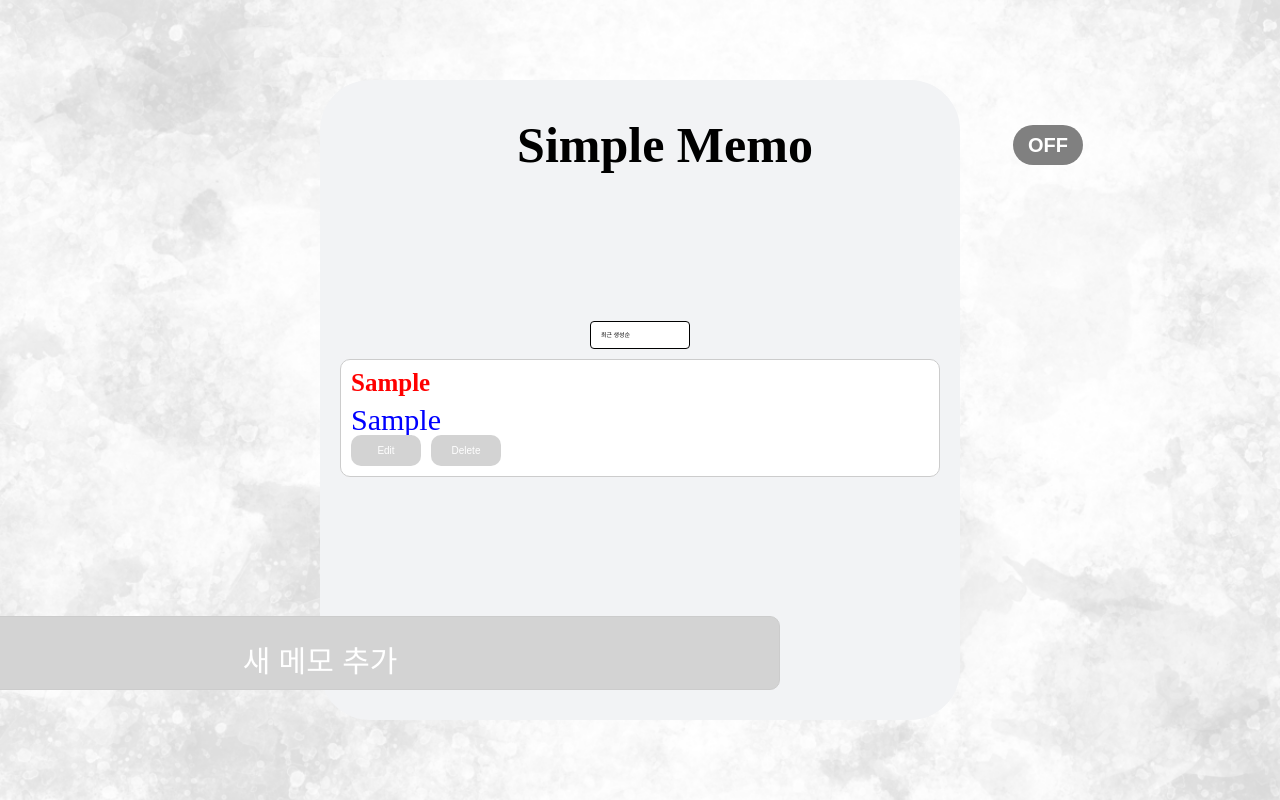
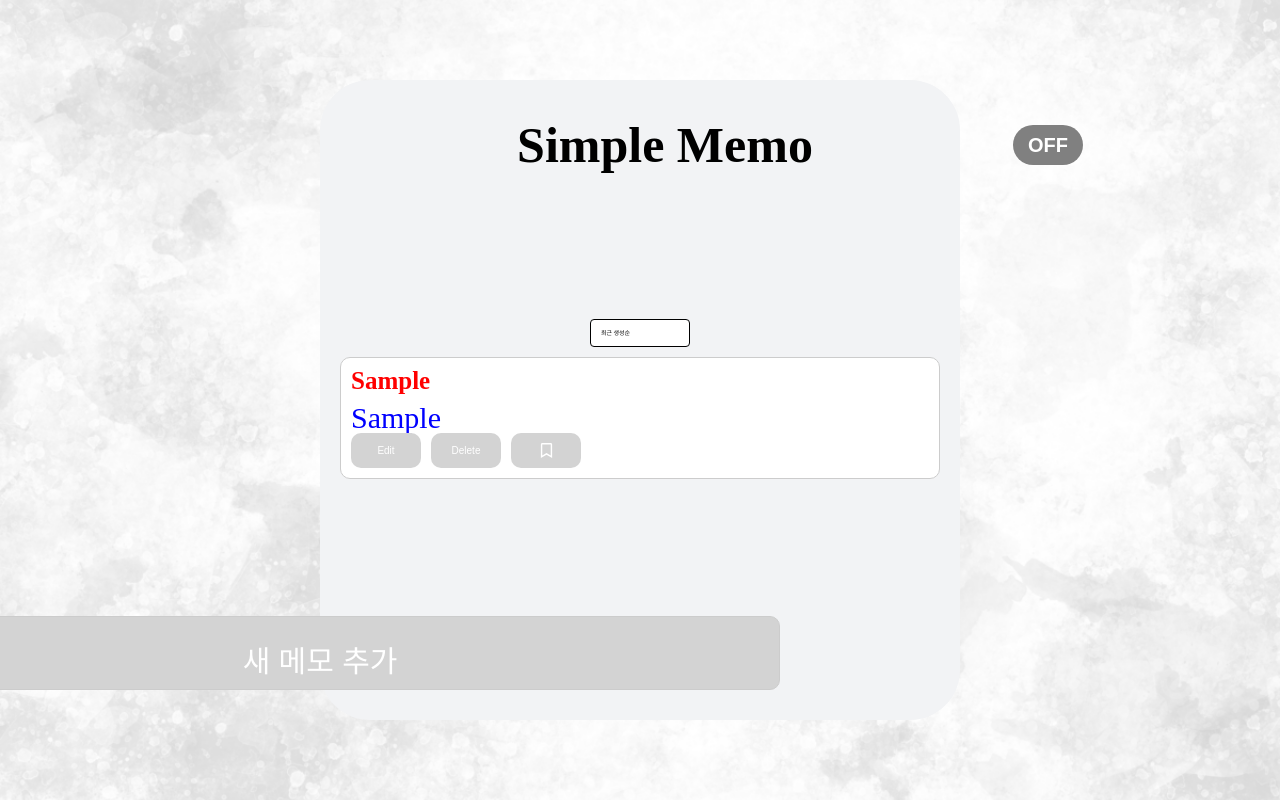
Before and after one commit to NOW-SOPT-REACTSTUDY-PROJECT/Note-App, a React (Vite) app: page / in a window 1280 px wide. Both pictures are taken after typing "Sample", "Sample" into the empty fields and a click on the button "Create". Built offline with nearby package versions, Linux system fonts and the light colour scheme.

Commit message:
feat: 북마크 기능 구현

```diff
--- a/package.json
+++ b/package.json
@@ -12,6 +12,7 @@
   "dependencies": {
     "react": "^18.2.0",
     "react-dom": "^18.2.0",
+    "react-icons": "^5.2.1",
     "styled-components": "^6.1.11"
   },
   "devDependencies": {
--- a/src/componenets/Note.tsx
+++ b/src/componenets/Note.tsx
@@ -1,14 +1,25 @@
+// Note.tsx
 import { useState } from "react";
 import styled from "styled-components";
+import { FaBookmark, FaRegBookmark } from "react-icons/fa";
 
 interface NoteProps {
   title: string;
   content: string;
+  bookmarked: boolean;
   onEdit: (newTitle: string, newContent: string) => void;
   onDelete: () => void;
+  onToggleBookmark: () => void;
 }
 
-const Note = ({ title, content, onEdit, onDelete }: NoteProps) => {
+const Note = ({
+  title,
+  content,
+  bookmarked,
+  onEdit,
+  onDelete,
+  onToggleBookmark,
+}: NoteProps) => {
   const [isEditing, setIsEditing] = useState(false);
   const [newTitle, setNewTitle] = useState(title);
   const [newContent, setNewContent] = useState(content);
@@ -31,15 +42,22 @@ const Note = ({ title, content, onEdit, onDelete }: NoteProps) => {
             value={newContent}
             onChange={(e) => setNewContent(e.target.value)}
           />
-          <Button onClick={handleSave}>Save</Button>
-          <Button onClick={() => setIsEditing(false)}>Cancel</Button>
+          <ButtonGroup>
+            <Button onClick={handleSave}>Save</Button>
+            <Button onClick={() => setIsEditing(false)}>Cancel</Button>
+          </ButtonGroup>
         </>
       ) : (
         <>
           <NoteTitle>{title}</NoteTitle>
           <NoteContent>{content}</NoteContent>
-          <Button onClick={() => setIsEditing(true)}>Edit</Button>
-          <Button onClick={onDelete}>Delete</Button>
+          <ButtonGroup>
+            <Button onClick={() => setIsEditing(true)}>Edit</Button>
+            <Button onClick={onDelete}>Delete</Button>
+            <BookmarkButton onClick={onToggleBookmark} bookmarked={bookmarked}>
+              {bookmarked ? <FaBookmark /> : <FaRegBookmark />}
+            </BookmarkButton>
+          </ButtonGroup>
         </>
       )}
     </NoteCard>
@@ -85,10 +103,14 @@ const Textarea = styled.textarea`
   height: 6rem;
 `;
 
+const ButtonGroup = styled.div`
+  display: flex;
+  gap: 1rem;
+`;
+
 const Button = styled.button`
   width: 7rem;
   padding: 1rem;
-  margin-right: 1rem;
   border-radius: 1rem;
   border: none;
   background-color: lightgray;
@@ -100,3 +122,16 @@ const Button = styled.button`
     background-color: gray;
   }
 `;
+
+const BookmarkButton = styled(Button)<{ bookmarked: boolean }>`
+  background-color: ${({ bookmarked }) => (bookmarked ? "gray" : "lightgray")};
+
+  &:hover {
+    background-color: ${({ bookmarked }) => (bookmarked ? "darkgray" : "gray")};
+  }
+
+  display: flex;
+  align-items: center;
+  justify-content: center;
+  font-size: 1.5rem;
+`;
--- a/src/componenets/NoteList.tsx
+++ b/src/componenets/NoteList.tsx
@@ -1,15 +1,20 @@
+// NoteList.tsx
 import styled from "styled-components";
 import Note from "./Note";
 
 interface NoteType {
   title: string;
   content: string;
+  createdAt: Date;
+  updatedAt: Date;
+  bookmarked: boolean;
 }
 
 interface NoteListProps {
   notes: NoteType[];
   onEditNote: (index: number, newTitle: string, newContent: string) => void;
   onDeleteNote: (index: number) => void;
+  onToggleBookmark: (index: number) => void;
   onAddNewNote: () => void;
 }
 
@@ -17,6 +22,7 @@ const NoteList = ({
   notes,
   onEditNote,
   onDeleteNote,
+  onToggleBookmark,
   onAddNewNote,
 }: NoteListProps) => {
   return (
@@ -27,10 +33,12 @@ const NoteList = ({
             key={index}
             title={note.title}
             content={note.content}
+            bookmarked={note.bookmarked}
             onEdit={(newTitle, newContent) =>
               onEditNote(index, newTitle, newContent)
             }
             onDelete={() => onDeleteNote(index)}
+            onToggleBookmark={() => onToggleBookmark(index)}
           />
         ))}
       </List>
--- a/src/componenets/Noteinput.tsx
+++ b/src/componenets/Noteinput.tsx
@@ -1,3 +1,4 @@
+// NoteInput.tsx
 import React, { useState } from "react";
 import styled from "styled-components";
 
@@ -7,6 +8,7 @@ interface NoteInputProps {
     content: string;
     createdAt: Date;
     updatedAt: Date;
+    bookmarked: boolean;
   }) => void;
 }
 
@@ -22,6 +24,7 @@ const NoteInput = ({ addNote }: NoteInputProps) => {
       content,
       createdAt: now,
       updatedAt: now,
+      bookmarked: false, // Default value for new notes
     });
     setTitle("");
     setContent("");
--- a/src/hooks/useNotes.tsx
+++ b/src/hooks/useNotes.tsx
@@ -1,3 +1,4 @@
+// useNotes.tsx
 import { useState } from "react";
 
 export interface NoteType {
@@ -5,6 +6,7 @@ export interface NoteType {
   content: string;
   createdAt: Date;
   updatedAt: Date;
+  bookmarked: boolean;
 }
 
 export const useNotes = () => {
@@ -12,7 +14,7 @@ export const useNotes = () => {
   const [sortOption, setSortOption] = useState("recentlyCreated");
 
   const addNote = (note: NoteType) => {
-    setNotes([...notes, note]);
+    setNotes([...notes, { ...note, bookmarked: false }]);
   };
 
   const editNote = (index: number, newTitle: string, newContent: string) => {
@@ -34,7 +36,17 @@ export const useNotes = () => {
     setNotes(updatedNotes);
   };
 
+  const toggleBookmark = (index: number) => {
+    const updatedNotes = notes.map((note, i) =>
+      i === index ? { ...note, bookmarked: !note.bookmarked } : note
+    );
+    setNotes(updatedNotes);
+  };
+
   const getSortedNotes = () => {
+    if (sortOption === "bookmarked") {
+      return notes.filter((note) => note.bookmarked);
+    }
     return notes.sort((a, b) => {
       if (sortOption === "recentlyCreated") {
         return b.createdAt.getTime() - a.createdAt.getTime();
@@ -55,6 +67,7 @@ export const useNotes = () => {
     addNote,
     editNote,
     deleteNote,
+    toggleBookmark,
     handleSortChange,
   };
 };
--- a/src/pages/Home.tsx
+++ b/src/pages/Home.tsx
@@ -1,3 +1,4 @@
+// Home.tsx
 import { useState } from "react";
 import styled, { ThemeProvider } from "styled-components";
 import Title from "../componenets/Title";
@@ -9,7 +10,14 @@ import { NoteType, useNotes } from "../hooks/useNotes";
 import { lightTheme, darkTheme } from "../theme";
 
 function Home() {
-  const { notes, addNote, editNote, deleteNote, handleSortChange } = useNotes();
+  const {
+    notes,
+    addNote,
+    editNote,
+    deleteNote,
+    toggleBookmark,
+    handleSortChange,
+  } = useNotes();
   const [showNoteInput, setShowNoteInput] = useState(true);
   const [isDarkMode, setIsDarkMode] = useState(false);
 
@@ -35,6 +43,7 @@ function Home() {
               options={[
                 { value: "recentlyCreated", label: "최근 생성순" },
                 { value: "recentlyUpdated", label: "최신 수정순" },
+                { value: "bookmarked", label: "북마크된 노트" },
               ]}
               onChange={handleSortChange}
             />
@@ -46,6 +55,7 @@ function Home() {
               notes={notes}
               onEditNote={editNote}
               onDeleteNote={deleteNote}
+              onToggleBookmark={toggleBookmark}
               onAddNewNote={() => setShowNoteInput(true)}
             />
           )}
```
Also changed, not shown: 1 other file (tests, documents, lock files or other folders).
